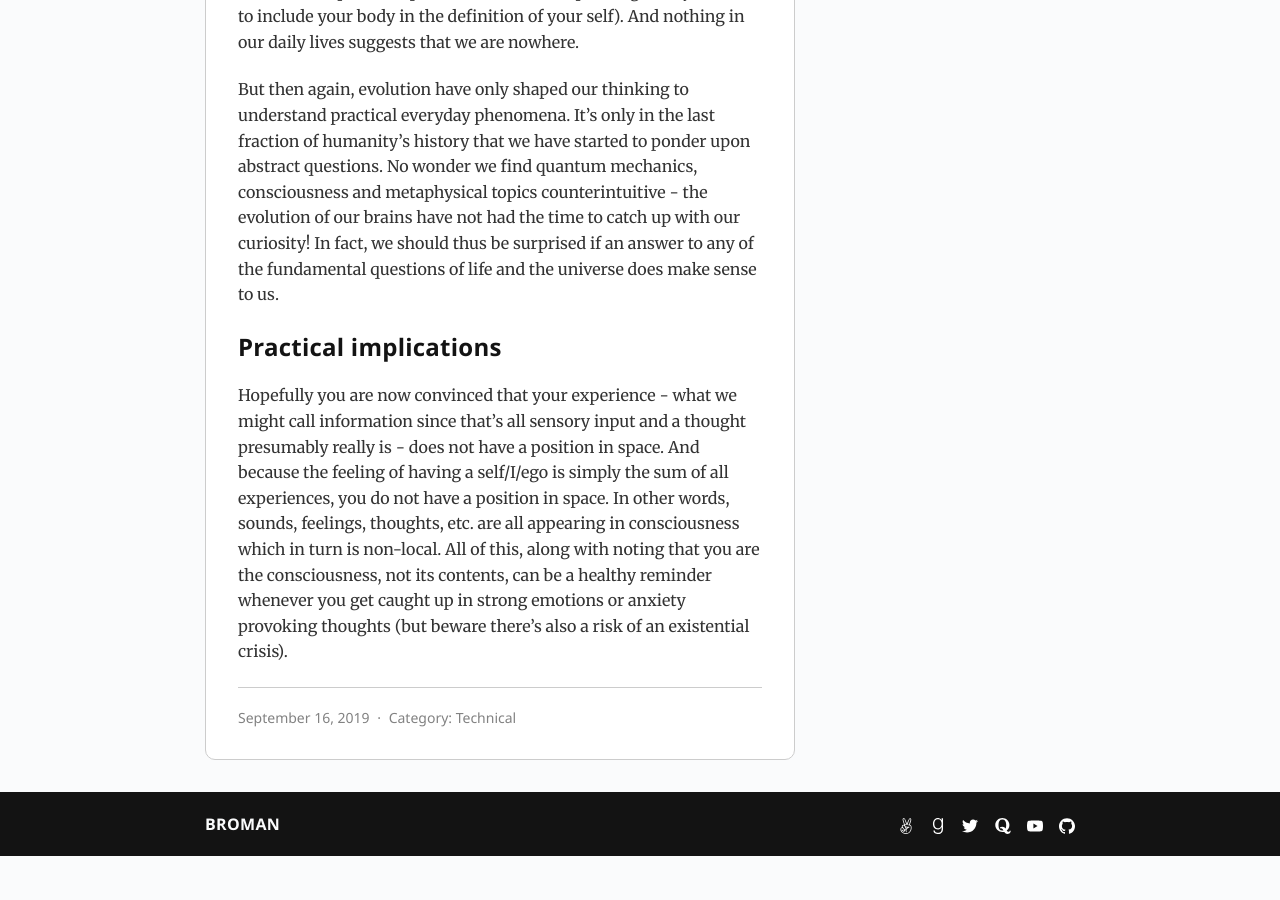
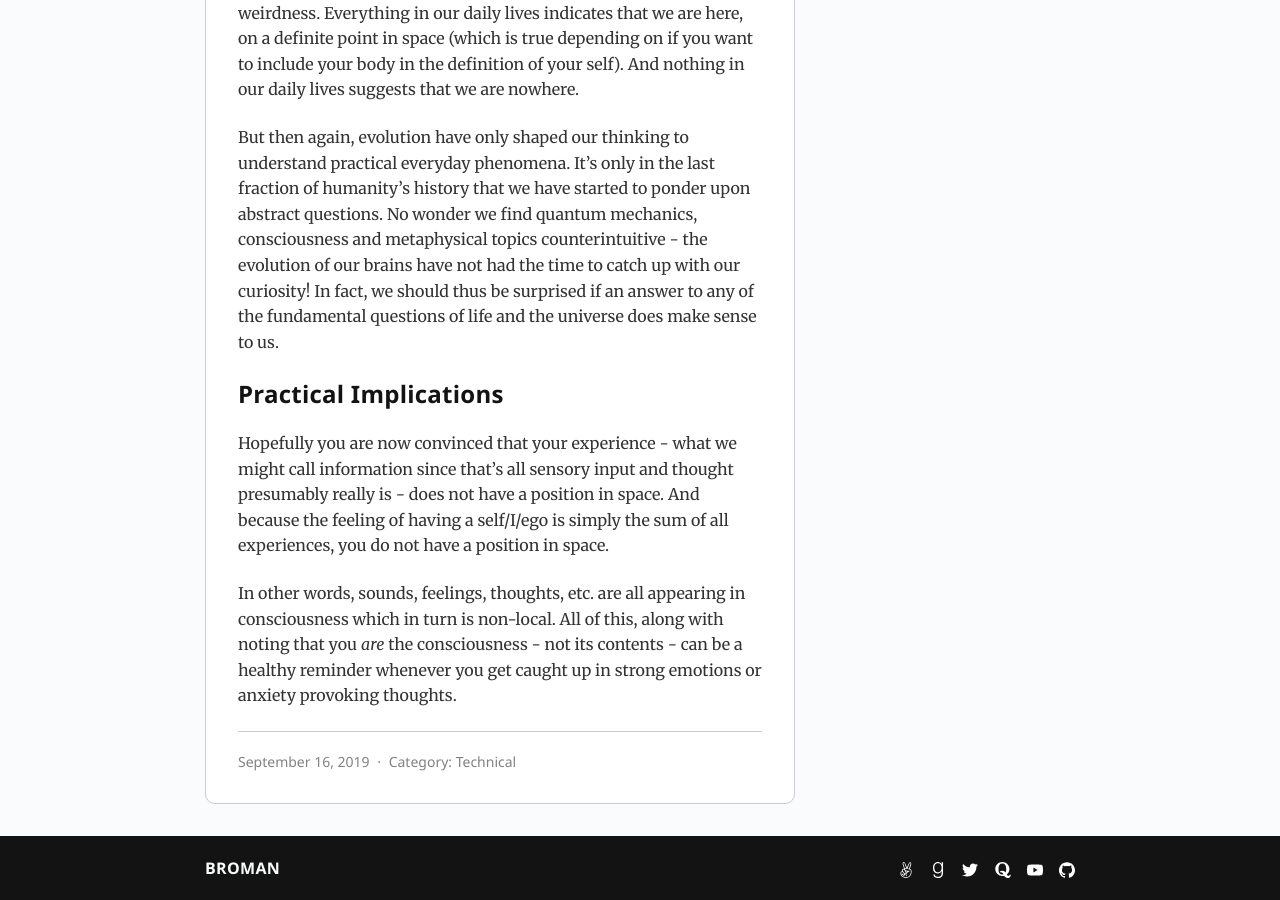
Before and after one commit to gdbroman/broman.blog, a Jekyll site: the page built from _posts/2019-09-16-consciousness.md, in a window 1280 px wide and 900 px high, scrolled down 2986 px. Built offline with Jekyll 4.4.1, drawn with Linux system fonts in a browser that asks for light colours; before the commit the page ends 3842 px from its top, so only the background shows below that; some of the changed text lies outside the part shown.

Commit message:
revision

```diff
--- a/_posts/2019-09-16-consciousness.md
+++ b/_posts/2019-09-16-consciousness.md
@@ -34,6 +36,8 @@ On a personal note, I have understanding for feelings of doubt and weirdness. Ev
 
 But then again, evolution have only shaped our thinking to understand practical everyday phenomena. It’s only in the last fraction of humanity’s history that we have started to ponder upon abstract questions. No wonder we find quantum mechanics, consciousness and metaphysical topics counterintuitive - the evolution of our brains have not had the time to catch up with our curiosity! In fact, we should thus be surprised if an answer to any of the fundamental questions of life and the universe does make sense to us.
 
-## Practical implications
+## Practical Implications
 
-Hopefully you are now convinced that your experience - what we might call information since that's all sensory input and a thought presumably really is - does not have a position in space. And because the feeling of having a self/I/ego is simply the sum of all experiences, you do not have a position in space. In other words, sounds, feelings, thoughts, etc. are all appearing in consciousness which in turn is non-local. All of this, along with noting that you are the consciousness, not its contents, can be a healthy reminder whenever you get caught up in strong emotions or anxiety provoking thoughts (but beware there's also a risk of an existential crisis).
+Hopefully you are now convinced that your experience - what we might call information since that's all sensory input and thought presumably really is - does not have a position in space. And because the feeling of having a self/I/ego is simply the sum of all experiences, you do not have a position in space.
+
+In other words, sounds, feelings, thoughts, etc. are all appearing in consciousness which in turn is non-local. All of this, along with noting that you _are_ the consciousness - not its contents - can be a healthy reminder whenever you get caught up in strong emotions or anxiety provoking thoughts.
```
Also changed, not shown: other parts of _posts/2019-09-16-consciousness.md (+3 -1 lines).
